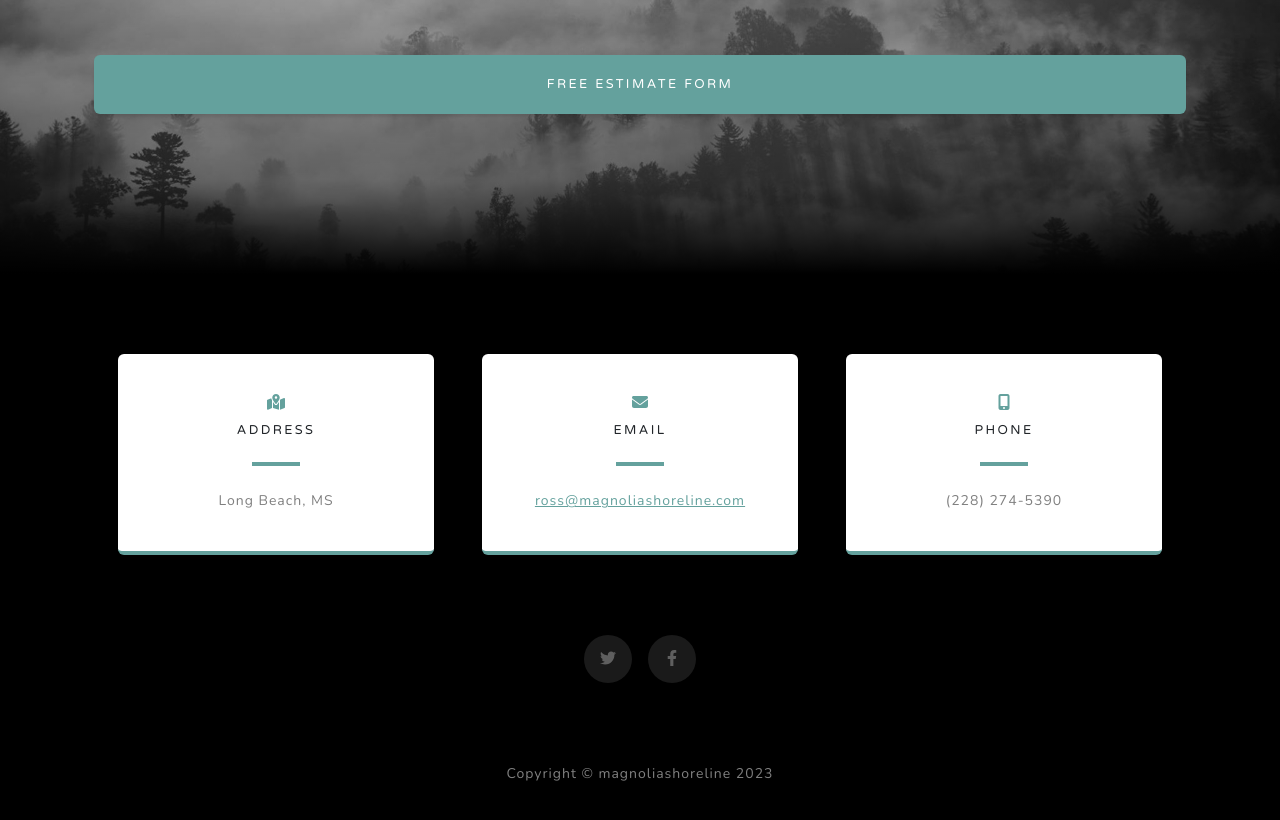
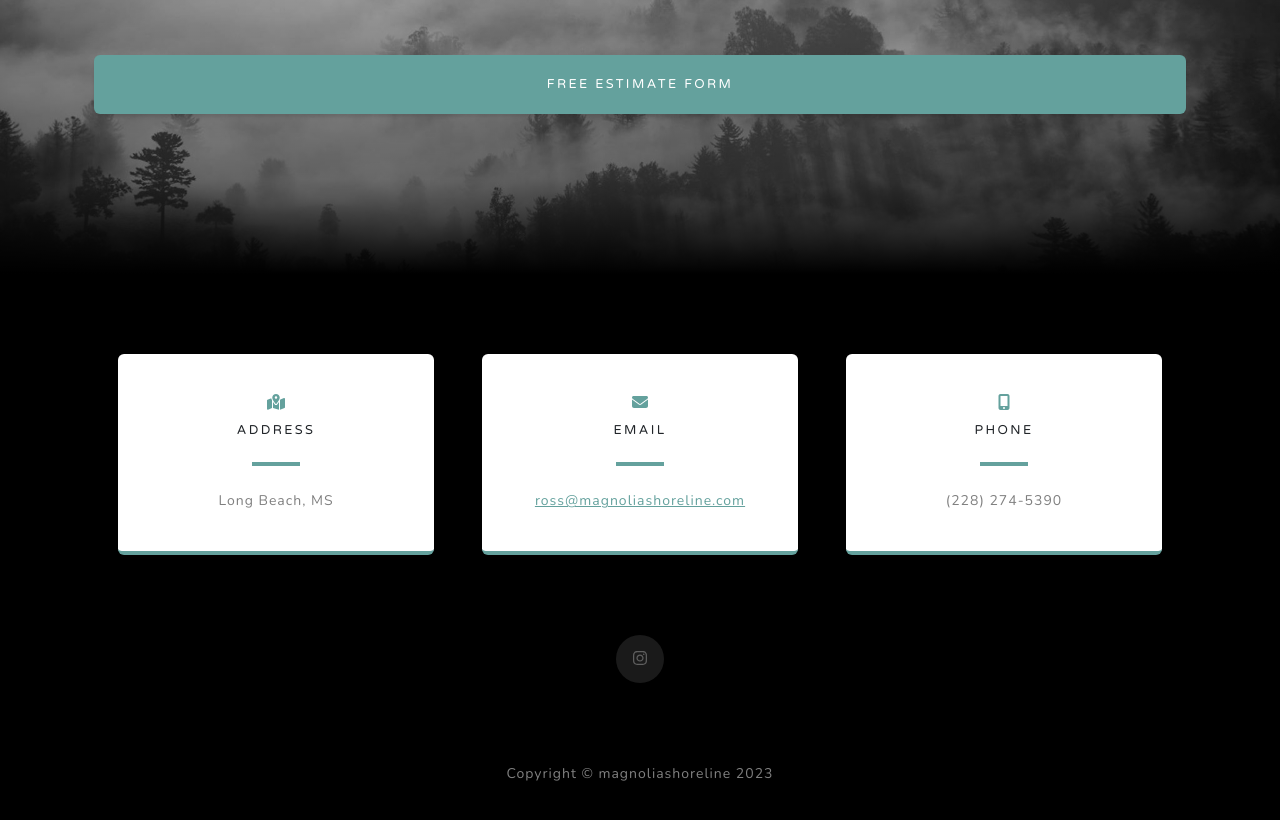
Before and after one commit to Monster52/magnoliashoreline, a plain HTML site: page index.html in a window 1280 px wide. Shown: the part 3653-4473 px from the top of the page. Drawn offline with nearby package versions, Linux system fonts and the light colour scheme.

Commit message:
Add instagram link

```diff
--- a/index.html
+++ b/index.html
@@ -3,7 +3,7 @@
     <head>
         <meta charset="utf-8" />
         <meta name="viewport" content="width=device-width, initial-scale=1, shrink-to-fit=no" />
-        <meta name="description" content="Magnolia Shoreline Pressure Washing, a pressure washing company serving the Mississippi Gulf Coast" />
+        <meta name="description" content="Magnolia Shoreline Pressure Washing, a pressure washing company serving the Mississippi Gulf Coast providing house wash, roof wash, driveway cleaning, and trash can cleanings" />
         <meta name="author" content="Ross Waguespack" />
         <title>Magnolia Shoreline Pressure Washing LLC</title>
         <link rel="icon" type="image/x-icon" href="assets/favicon.ico" />
@@ -202,8 +202,8 @@
                     </div>
                 </div>
                 <div class="social d-flex justify-content-center">
-                    <a class="mx-2" href="#!"><i class="fab fa-twitter"></i></a>
-                    <a class="mx-2" href="#!"><i class="fab fa-facebook-f"></i></a>
+                    <a class="mx-2" href="https://www.instagram.com/magnolia_shoreline" target="_blank"><i class="fab fa-instagram"></i></a>
+		    <!-- <a class="mx-2" href="#!"><i class="fab fa-facebook-f"></i></a> -->
                 </div>
             </div>
         </section>
```
